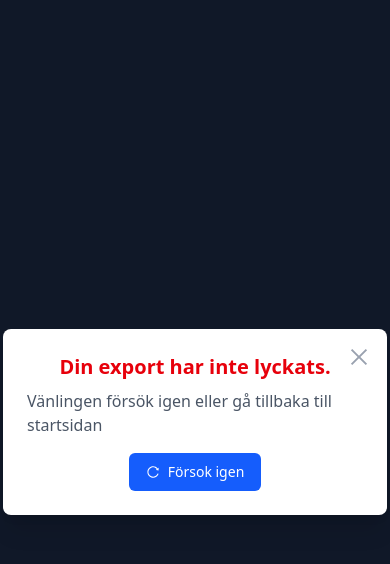
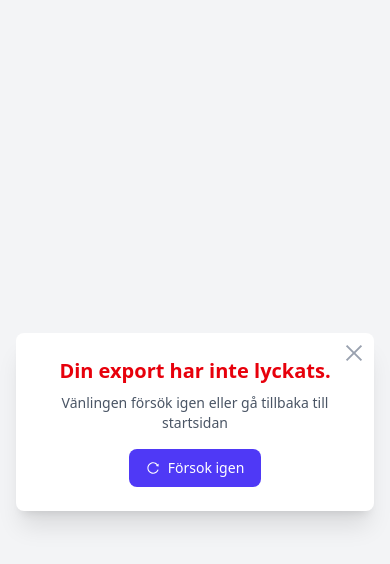
Before and after one commit to JoseRaul-TR/State-of-Mind-Filuppladdning-datal-sning-i-grupp, a React (Vite) app: page / in a window 390 px wide. Both pictures are taken after a click on the button "Simulate Error". Shown: the top 564 px of the page. Built offline with nearby package versions, Linux system fonts and the light colour scheme.

Commit message:
added library jspdf-autotable to fake create a PDF, coded the props ExportDialogue expects and added mobile responsiveness to it

```diff
--- a/package.json
+++ b/package.json
@@ -13,6 +13,7 @@
     "@tailwindcss/vite": "^4.1.13",
     "@tanstack/react-table": "^8.21.3",
     "jspdf": "^3.0.3",
+    "jspdf-autotable": "^5.0.2",
     "react": "^19.1.1",
     "react-dom": "^19.1.1",
     "react-icons": "^5.5.0",
--- a/src/App.jsx
+++ b/src/App.jsx
@@ -1,56 +1,87 @@
-import EditableTable from "./components/EditableTable";
-import UploadFile from "./components/UploadFile";
-import ExportButton from "./components/Button";
-import ExportDialogue from "./components/ExportDialogue";
+// Import the necessary jsPDF libraries
+import { jsPDF } from "jspdf";
+import autoTable from"jspdf-autotable";
+
 import { useState } from "react";
 
-/* DO NOT MERGE THIS APP CODE!!!!
-JUST FOR TESTING COMPONENT ExportDialogue.jsx */
+import ExportDialogue from "./components/ExportDialogue";
+import UploadFile from "./components/UploadFile";
+import EditableTable from "./components/EditableTable";
+import ExportButton from "./components/Button";
+
+/* DO NOT MERGE THIS APP.jsx CODE!!!! ****
+  JUST FOR TESTING COMPONENT ExportDialogue.jsx */
 function App() {
-  // Simulate exportStatus to develop this component.
-  // ** Replace with code to handle exportStatus result ExportButon.jsx component! **
-  const [exportStatus, setExportStatus] = useState(null);
+  const [modalState, setModalState] = useState({
+    status: null, // 'success' or 'error'
+    pdfUrl: null,
+    filename: '',
+  });
 
-  const handleExportSucces = () => {
-      setExportStatus("success");
+  const handleExportSuccess = () => {
+    try {
+      // Create a fake PDF document
+      const doc = new jsPDF();
+
+      doc.text("Detta är en test-PDF", 10, 10);
+      autoTable(doc, {
+        head: [['Header 1', 'Header 2']],
+        body: [['Data 1', 'Data 2']],
+      });
+
+      // Get the PDF as a Blob and create a URL
+      const blob = doc.output('blob');
+      const url = URL.createObjectURL(blob);
+
+      setModalState({
+        status: "success",
+        pdfUrl: url,
+        filename: "test-document.pdf",
+      });
+    } catch (error) {
+      console.error("Failed to create mock PDF:", error);
+      setModalState({ status: "error" });
+    }
   };
 
   const handleExportError = () => {
-      setExportStatus("error");
+    setModalState({ status: "error" });
+  };
+
+  const handleCancel = () => {
+    if (modalState.pdfUrl) {
+      URL.revokeObjectURL(modalState.pdfUrl);
+    }
+    setModalState({ status: null, pdfUrl: null, filename: '' });
   };
 
   const handleTryAgain = () => {
-    setExportStatus(null); // Clear the status to hide the dialogue
+    setModalState({ status: null, pdfUrl: null, filename: '' });
+    handleExportSuccess();
   };
-
-  const handleCancel = () => {
-    setExportStatus(null); // Hide the dialogue
-  };
-  // ******************************************
 
   return (
     <div className="flex flex-col items-center justify-center min-h-screen bg-gray-100 p-4">
-      <h1 className="text-3xl font-bold mb-8 text-blue-600">Simulate Export Status</h1>
+      <h1 className="text-3xl font-bold mb-8 text-blue-600">Simulate ModalStatus</h1>
       <div className="flex space-x-4 mb-8">
-        {/* Button to simulate a successful export */}
         <button
-          onClick={handleExportSucces}
-          className="px-6 py-3 rounded-md text-white font-semibold transition-transform duration-200 transform hover:scale-105 bg-green-500 hover:bg-green-600 focus:outline-none focus:ring-2 focus:ring-green-500 focus:ring-offset-2"
+          onClick={handleExportSuccess}
+          className="px-6 py-3 rounded-md text-white font-semibold transition-transform duration-200 transform hover:scale-105 bg-green-500 hover:bg-green-600 cursor-pointer focus:outline-none focus:ring-2 focus:ring-green-500 focus:ring-offset-2"
         >
           Simulate Success
         </button>
-
-        {/* Button to simulate an export error */}
         <button
           onClick={handleExportError}
-          className="px-6 py-3 rounded-md text-white font-semibold transition-transform duration-200 transform hover:scale-105 bg-red-500 hover:bg-red-600 focus:outline-none focus:ring-2 focus:ring-red-500 focus:ring-offset-2"
+          className="px-6 py-3 rounded-md text-white font-semibold transition-transform duration-200 transform hover:scale-105 bg-red-500 hover:bg-red-600 cursor-pointer focus:outline-none focus:ring-2 focus:ring-red-500 focus:ring-offset-2"
         >
           Simulate Error
         </button>
       </div>
 
       <ExportDialogue
-        exportStatus={exportStatus}
+        exportStatus={modalState.status}
+        pdfUrl={modalState.pdfUrl}
+        filename={modalState.filename}
         onTryAgain={handleTryAgain}
         onCancel={handleCancel}
       />
--- a/src/components/ExportDialogue.jsx
+++ b/src/components/ExportDialogue.jsx
@@ -6,43 +6,63 @@ import {
   AiOutlineHome,
 } from "react-icons/ai";
 
-// This component takes a 'exportStatus'-prop from ExportButton
+// This component expects props: {
+//  exportStatus, ('success' | 'error')
+//  pdfUrl,
+//  filename,
+//  onTryAgain,
+//  onCancle'
+// } from parent component
 // 'exportStatus' can be 'success' or 'error'
 // To test it also takes onTryAgain and onCancel-props
 
-export default function ExportDialogue({ exportStatus, onTryAgain, onCancel }) {
+export default function ExportDialogue({
+  exportStatus,
+  pdfUrl,
+  filename,
+  onTryAgain,
+  onCancel,
+}) {
   if (!exportStatus) return null; // Don't render anything if there is no status to display
 
   return (
-    <div className="bg-opacity-50 fixed inset-0 z-50 flex items-center justify-center bg-gray-900 backdrop-blur-sm">
-      <div className="relative w-full max-w-sm rounded-lg bg-white p-6 shadow-xl">
-        {/* Button close modal */}
-        <button
-          onClick={onCancel}
-          className="absolute top-4 right-4 cursor-pointer text-gray-400 transition-all hover:text-gray-600 hover:scale-105"
-        >
-          <AiOutlineClose size={24} />
-        </button>
+    <div className="bg-opacity-50 fixed inset-0 z-50 flex items-center justify-center bg-gray-100 p-4 backdrop-blur-sm sm:p-6">
+      <div className="relative w-full max-w-sm rounded-lg bg-white p-6 shadow-xl sm:p-8">
+        {/* Close button with tooltip for export modal */}
+        <div className="group absolute top-2 right-2 sm:top-4 sm:right-4">
+          <button
+            onClick={onCancel}
+            className="cursor-pointer text-gray-400 transition-all hover:scale-110 hover:text-gray-600"
+          >
+            <AiOutlineClose className="size-6 sm:size-7" />
+          </button>
+          <span className="pointer-events-none absolute -top-7 left-1/2 -translate-x-1/2 rounded-md bg-gray-800 p-2 px-2 py-1 text-sm whitespace-nowrap text-white opacity-0 transition-opacity duration-300 group-hover:opacity-100">
+            Stäng
+          </span>
+        </div>
 
         {exportStatus === "success" ? (
-          <div className="flex flex-col items-center justify-center">
-            <h3 className="text-sl mb-2 font-bold text-gray-800">
+          <div className="flex flex-col items-center justify-center text-center">
+            <h3 className="mb-2 text-xl font-bold text-gray-800 sm:text-2xl">
               Din export har lyckats!
             </h3>
-            <p className="mb-4 text-gray-600">Här är din PDF-fil.</p>
+            <p className="mb-4 text-sm text-gray-600 sm:text-base">
+              Här är din PDF-fil.
+            </p>
             <div className="flex flex-col space-y-3">
               <a
-                href=""
+                href={pdfUrl} // Takes pdfUrl here
                 target="_blank"
-                className="flex items-center justify-center rounded-md border border-transparent bg-blue-600 px-4 py-2 text-sm font-medium text-white transition-all cursor-pointer hover:bg-blue-700 hover:scale-105"
+                rel="noopener noreferrer"
+                className="flex cursor-pointer items-center justify-center rounded-lg border border-transparent bg-indigo-600 px-6 py-3 text-sm font-medium text-white transition-all hover:scale-105 hover:bg-indigo-700 sm:px-6 sm:py-3"
               >
                 <AiOutlineFilePdf className="mr-2" />
-                Öppna PDF-filen
+                Öppna PDF-filen i en ny flik
               </a>
               <a
-                href=""
-                download
-                className="flex items-center justify-center rounded-md border border-gray-300 bg-white px-4 py-2 text-sm font-medium text-gray-700 transition-all cursor-pointer hover:bg-gray-50 hover:scale-105"
+                href={pdfUrl} // Takes pdfUrl here for download
+                download={filename} // Set the filename for donwloading
+                className="flex cursor-pointer items-center justify-center rounded-lg border border-gray-300 bg-white px-4 py-2 text-sm font-medium text-gray-700 transition-all hover:scale-105 hover:bg-gray-50 sm:px-6 sm:py-3"
               >
                 <AiOutlineDownload className="mr-2" />
                 Ladda ner PDF-filen
@@ -50,17 +70,17 @@ export default function ExportDialogue({ exportStatus, onTryAgain, onCancel }) {
             </div>
           </div>
         ) : (
-          <div className="flex flex-col items-center justify-center">
-            <h3 className="mb-2 text-xl font-bold text-red-600">
+          <div className="flex flex-col items-center justify-center text-center">
+            <h3 className="mb-2 text-xl font-bold text-red-600 sm:text-2xl">
               Din export har inte lyckats.
             </h3>
-            <p className="mb-4 text-gray-600">
+            <p className="mb-4 text-sm text-gray-600 sm:text-base">
               Vänlingen försök igen eller gå tillbaka till startsidan{" "}
             </p>
             <div className="flex flex-row space-y-3">
               <button
                 onClick={onTryAgain}
-                className="flex items-center justify-center rounded-md border border-transparent bg-blue-600 px-4 py-2 text-sm font-medium text-white transition-all cursor-pointer hover:bg-blue-700 hover:scale-105"
+                className="flex cursor-pointer items-center justify-center rounded-lg border border-transparent bg-indigo-600 px-4 py-2 text-sm font-medium text-white transition-all hover:scale-105 hover:bg-indigo-700 sm:px-6 sm:py-3"
               >
                 <AiOutlineReload className="mr-2" /> Försok igen
               </button>
```
Also changed, not shown: 1 other file (tests, documents, lock files or other folders).
